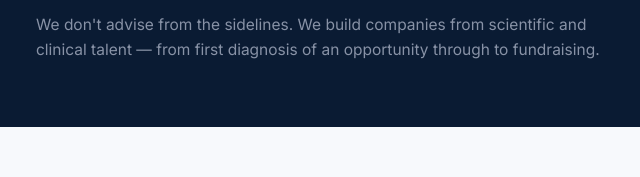
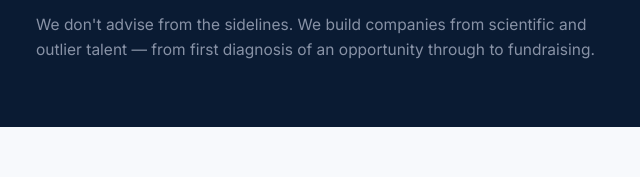
Before and after one commit to stanfordstanley/caiglobal-ai-v3, a plain HTML site: page studio.html in a window 1280 px wide. Shown: the part 278-455 px from the top of the page, 46-686 px from the left. Drawn offline with Linux system fonts and the light colour scheme.

Commit message:
Update studio.html

```diff
--- a/studio.html
+++ b/studio.html
@@ -33,7 +33,7 @@
   <div class="wrap">
     <div class="kicker">CAI-STUDIO</div>
     <h1>AI Venture Studio</h1>
-    <p>We don't advise from the sidelines. We build companies from scientific and clinical talent — from first diagnosis of an opportunity through to fundraising.</p>
+    <p>We don't advise from the sidelines. We build companies from scientific and outlier talent — from first diagnosis of an opportunity through to fundraising.</p>
   </div>
 </section>
 
```
